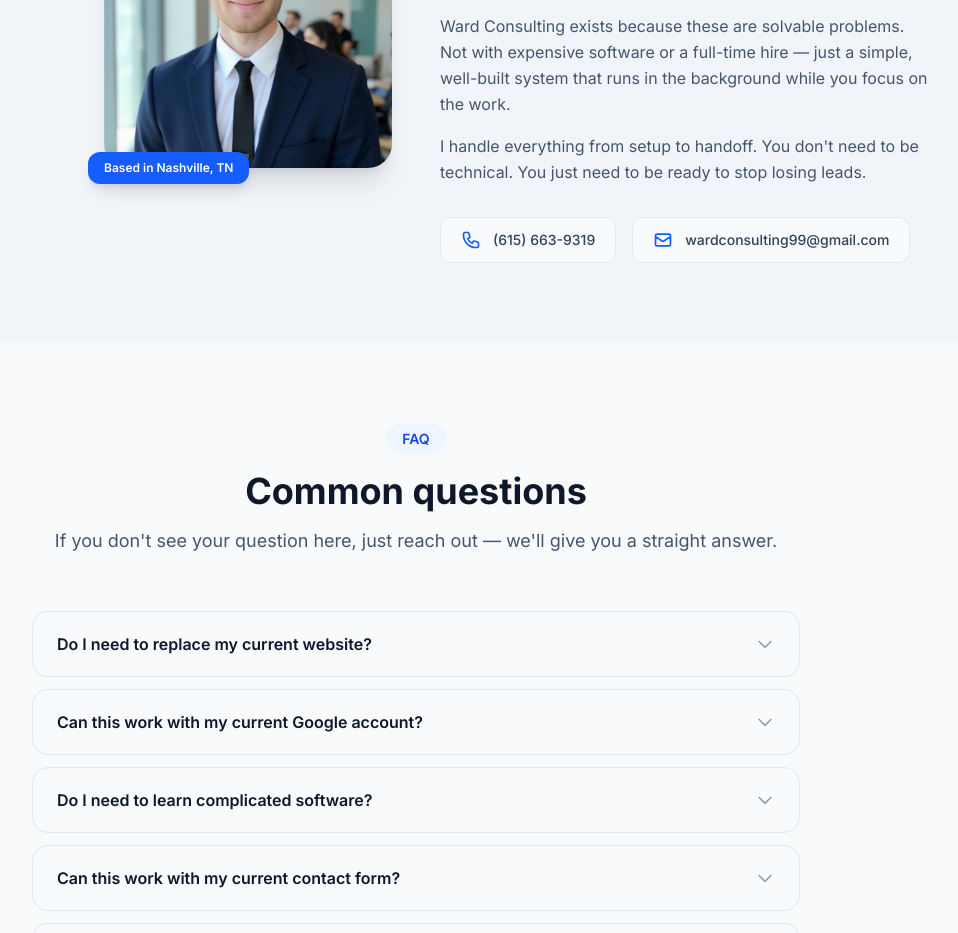
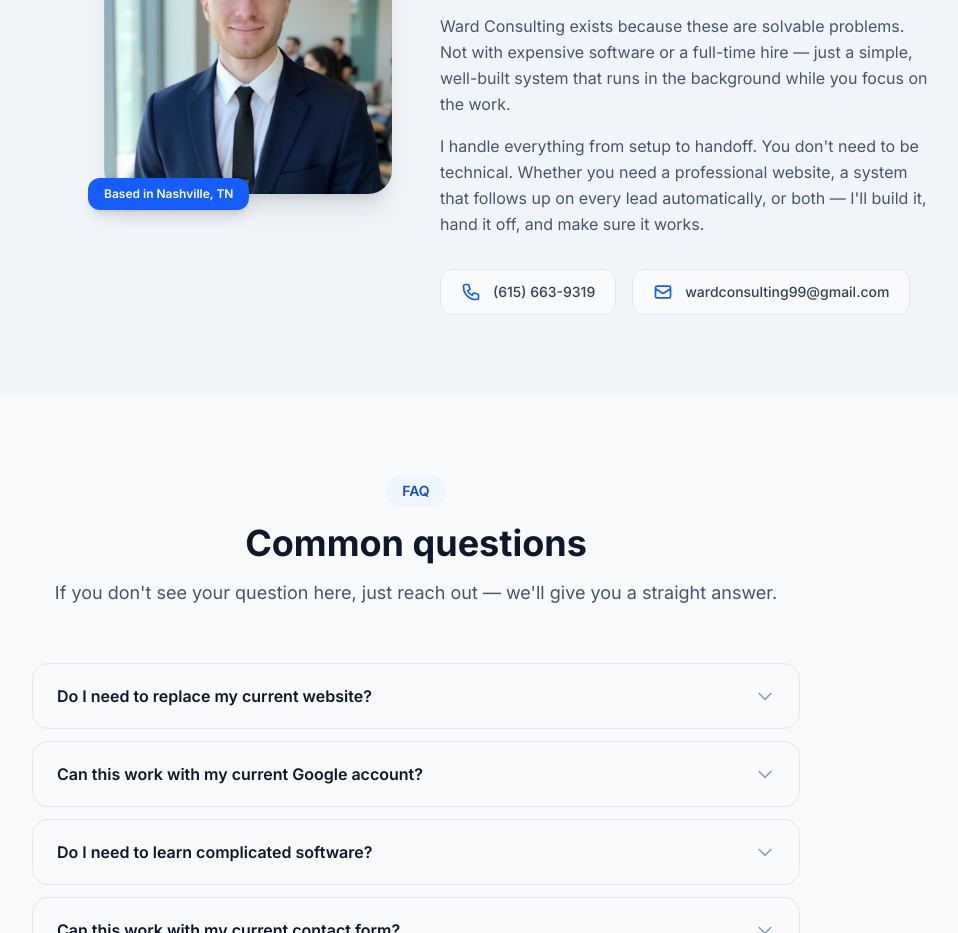
Before and after one commit to chaseward5894/ward-consulting, a Next.js app: page / in a window 1280 px wide. Shown: the part 6820-7753 px from the top of the page, without its empty margins (224-1182 px from the left). Built offline with nearby package versions, Linux system fonts and the light colour scheme.

Commit message:
Update About closing line to cover website and automation

```diff
--- a/components/About.tsx
+++ b/components/About.tsx
@@ -37,7 +37,7 @@
                 Ward Consulting exists because these are solvable problems. Not with expensive software or a full-time hire — just a simple, well-built system that runs in the background while you focus on the work.
               </p>
               <p>
-                I handle everything from setup to handoff. You don't need to be technical. You just need to be ready to stop losing leads.
+                I handle everything from setup to handoff. You don't need to be technical. Whether you need a professional website, a system that follows up on every lead automatically, or both — I'll build it, hand it off, and make sure it works.
               </p>
             </div>
 
```
